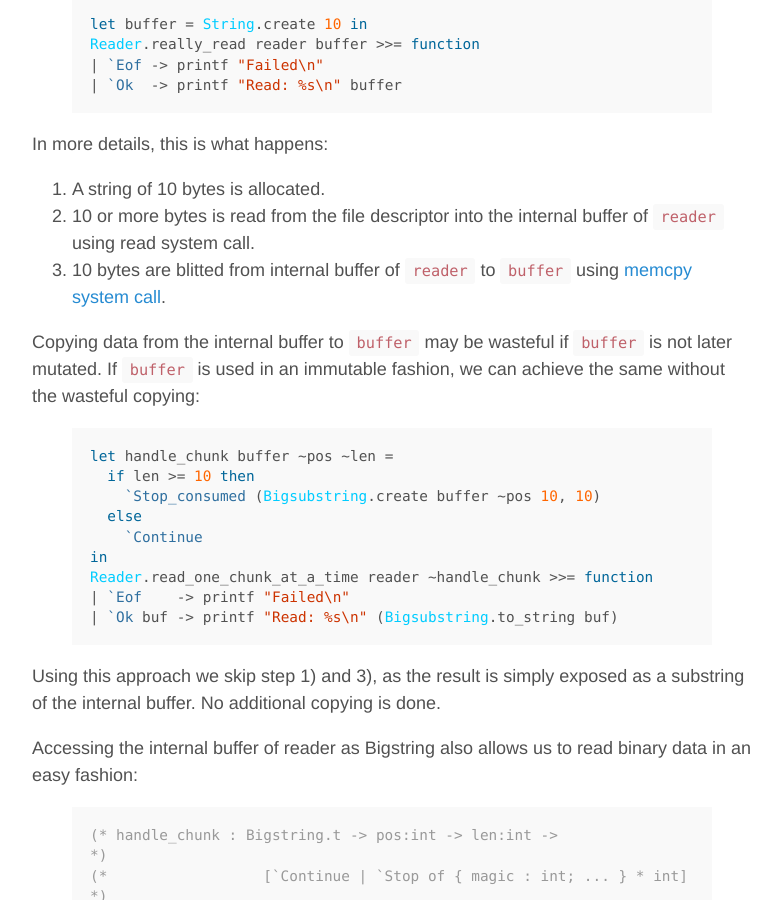
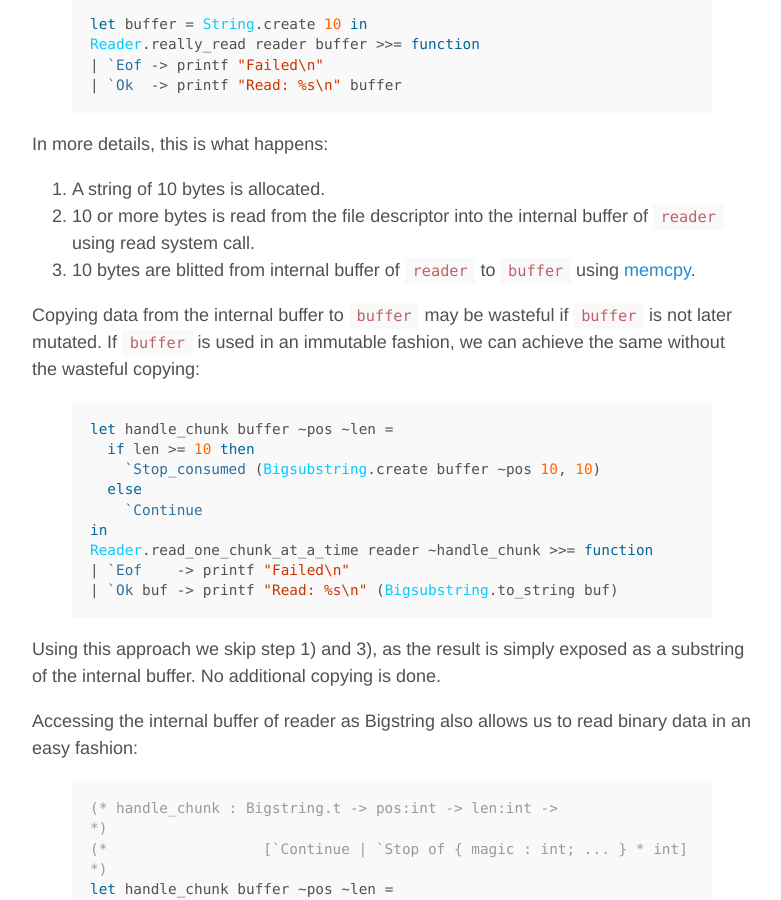
Before and after one commit to andreas/andreas.github.io, a Jekyll site: the page built from _posts/2014-10-05-efficient-use-of-core-writer-and-reader.md, in a window 1280 px wide and 900 px high, scrolled down 555 px. Shown: the whole window, without its empty margins (248-1029 px from the left). Built offline with Jekyll 4.4.1, drawn with Linux system fonts in a browser that asks for light colours; Markdown is read by kramdown in place of the engine named in the settings; comment, search, counter and statistics services are not loaded.

Commit message:
Fix typo.

```diff
--- a/_posts/2014-10-05-efficient-use-of-core-writer-and-reader.md
+++ b/_posts/2014-10-05-efficient-use-of-core-writer-and-reader.md
@@ -22,7 +22,7 @@ In more details, this is what happens:
 
 1. A string of 10 bytes is allocated.
 2. 10 or more bytes is read from the file descriptor into the internal buffer of `reader` using read system call.
-3. 10 bytes are blitted from internal buffer of `reader` to `buffer` using [memcpy system call](http://linux.die.net/man/3/memcpy).
+3. 10 bytes are blitted from internal buffer of `reader` to `buffer` using [memcpy](http://linux.die.net/man/3/memcpy).
 
 Copying data from the internal buffer to `buffer` may be wasteful if `buffer` is not later mutated. If `buffer` is used in an immutable fashion, we can achieve the same without the wasteful copying:
 
```
